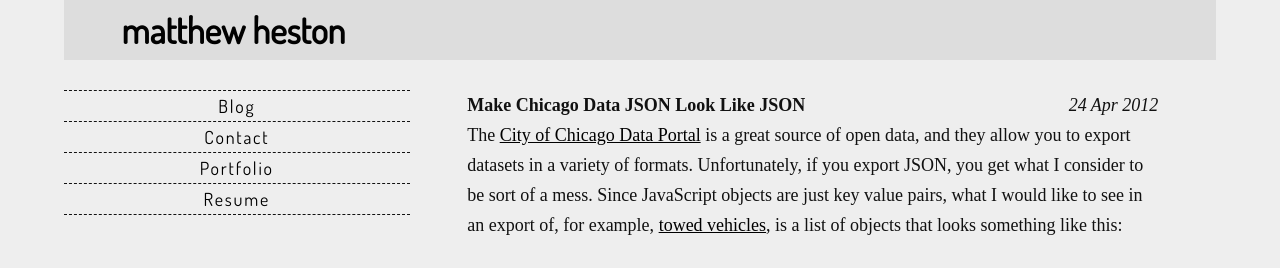
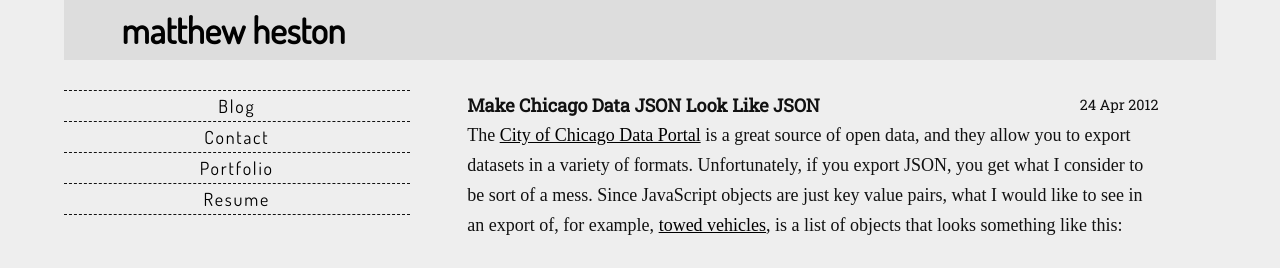
Before and after one commit to matthewheston/530, a Jekyll site: the page built from _posts/2012-04-24-socrata-json.md, in a window 1280 px wide. Shown: the top 268 px of the page. Built offline with Jekyll 4.4.1, drawn with Linux system fonts in a browser that asks for light colours; some web fonts are replaced.

Commit message:
Introduce new font for headings.

```diff
--- a/contact.html
+++ b/contact.html
@@ -1,7 +1,7 @@
 ---
 layout: default
 ---
-You can...
+<h2>You can...</h2>
 <ul>
   <li><a href="mailto:mh@matthewheston.com">Mail me</a></li>
   <li><a href="http://www.twitter.com/matthewheston">Tweet me</a></li>
--- a/index.html
+++ b/index.html
@@ -2,7 +2,7 @@
 layout: default
 ---
 
-<b>Hi, I'm Matt.</b>
+<b id="greeting">Hi, I'm Matt.</b>
 <p>
   I'm interested in social aspects of computing and technology. I develop
   novel applications and interfaces that I hope result in more engaged users,
--- a/styles/screen.css
+++ b/styles/screen.css
@@ -1,6 +1,7 @@
 @import url(http://fonts.googleapis.com/css?family=Amethysta);
 @import url(http://fonts.googleapis.com/css?family=Dosis);
 @import url(http://fonts.googleapis.com/css?family=PT+Mono);
+@import url(http://fonts.googleapis.com/css?family=Roboto+Slab);
 
 /* YUI Reset */
 /*
@@ -65,12 +66,14 @@ article h2
   text-decoration: none;
   float: left;
   font-weight: bold;
+  font-family: "Roboto Slab";
 }
 
 .published-on
 {
   float: right;
-  font-style: italic;
+  font-size: 80%;
+  font-family: "Roboto Slab";
 }
 
 article p
@@ -144,8 +147,9 @@ nav a:hover
   list-style-type: disc;
 }
 
-#resume h2
+h2, #greeting
 {
+  font-family: "Roboto Slab";
   font-weight: bold;
 }
 
@@ -162,6 +166,7 @@ nav a:hover
 .project-name
 {
   font-weight: bold;
+  font-family: "Roboto Slab";
 }
 
 .tech-summary
```
